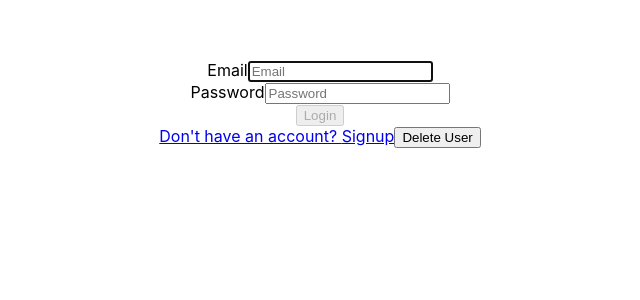
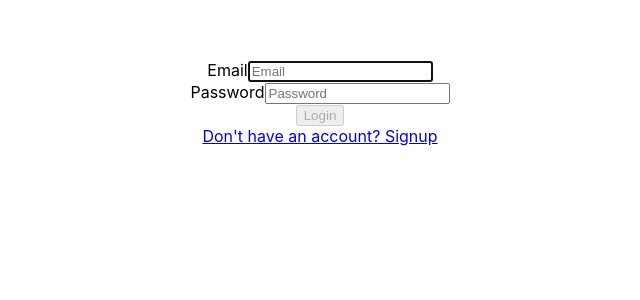
Before and after one commit to YDick/BookIt-React, a React (Create React App) app: page /login in a window 1280 px wide. Shown: the top 300 px of the page, without its empty margins (320-960 px from the left). Built offline with nearby package versions, Linux system fonts and the light colour scheme.

Commit message:
removed delete user from login page

```diff
--- a/src/components/login/Login.jsx
+++ b/src/components/login/Login.jsx
@@ -51,20 +51,6 @@ export default class Login extends Component {
   }
 
 
-  deleteUser = e => {
-    fetch("http://book-it.herokuapp.com/api/v1/users/9",{
-      method: 'DELETE',
-      headers:{
-        'Content-Type': 'application/json',
-        'Authorization': 'Bearer'+ sessionStorage.getItem("JWT")
-      }
-    }).then(e=>e.json())
-    .then(data=> {
-        console.log('Success:', data);
-      })
-    .catch(error=>console.error('Error:', error));
-  }
-
 
   render() {
     return (
@@ -100,9 +86,6 @@ export default class Login extends Component {
         </form>
 
         <Link className="link" to="/signup">Don't have an account? <span className="link-signup">Signup</span></Link>
-        <Button
-          onClick={e=>this.deleteUser()}
-        >Delete User</Button>
       </div>
     );
   }
```
